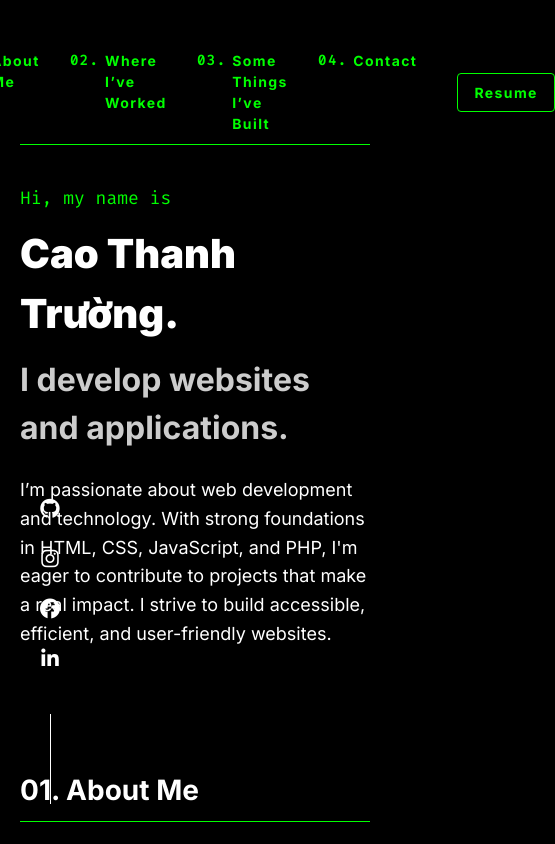
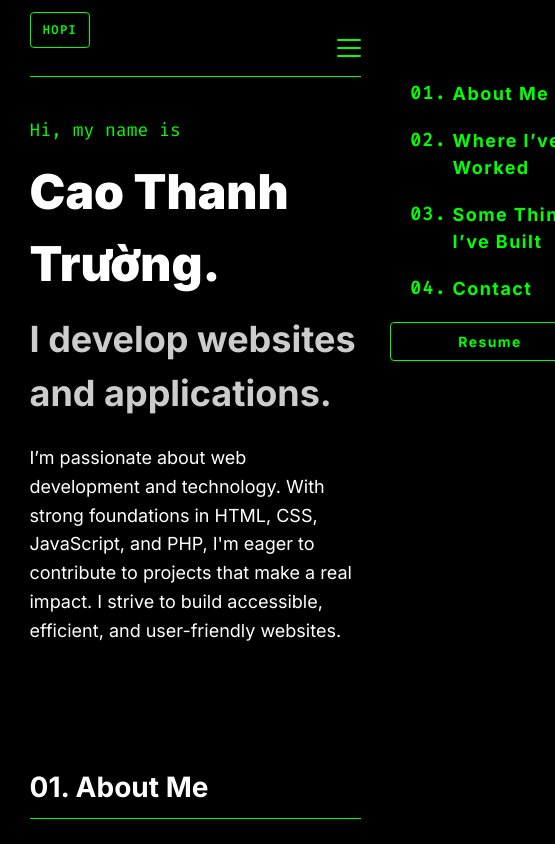
Before and after one commit to ThanhTruong286/my-portfolio, a plain HTML site: page portfolio/index.html in a window 390 px wide. Shown: the top 844 px of the page, 555 px wide, since content can reach past the window. Drawn offline with Linux system fonts and the light colour scheme.

Commit message:
add responsive

```diff
--- a/portfolio/index.html
+++ b/portfolio/index.html
@@ -18,15 +18,21 @@
   <div class="container">
     <header>
       <div class="logo">HOPI</div>
-      <nav>
+      <button class="burger-menu" aria-label="Toggle navigation" aria-expanded="false" aria-controls="primary-navigation">
+        <span class="burger-bar"></span>
+        <span class="burger-bar"></span>
+        <span class="burger-bar"></span>
+      </button>
+      <nav id="primary-navigation" class="nav-menu">
         <ul>
           <li><a href="#about"><span>01.</span> About Me</a></li>
           <li><a href="#work"><span>02.</span> Where I’ve Worked</a></li>
           <li><a href="#project"><span>03.</span> Some Things I’ve Built</a></li>
           <li><a href="#contact"><span>04.</span> Contact</a></li>
         </ul>
+        <a href="./assets/resume.pdf" class="resume-btn resume-btn-mobile" target="_blank" rel="noopener noreferrer">Resume</a>
       </nav>
-      <a href="./assets/resume.pdf" class="resume-btn" target="_blank" rel="noopener noreferrer">Resume</a>
+      <a href="./assets/resume.pdf" class="resume-btn resume-btn-desktop" target="_blank" rel="noopener noreferrer">Resume</a>
     </header>
 
     <!-- Left Side Icon Section -->
--- a/portfolio/script.js
+++ b/portfolio/script.js
@@ -44,7 +44,7 @@
 
   const observer = new IntersectionObserver((entries, observer) => {
     entries.forEach(entry => {
-      if(entry.isIntersecting) {
+      if (entry.isIntersecting) {
         entry.target.style.animationPlayState = 'running';
         observer.unobserve(entry.target);
       }
@@ -55,6 +55,18 @@
     el.style.animationPlayState = 'paused';
     observer.observe(el);
   });
+
+  // ===== BURGER MENU TOGGLE =====
+  const burgerMenu = document.querySelector('.burger-menu');
+  const navMenu = document.querySelector('nav.nav-menu');
+
+  if (burgerMenu && navMenu) {
+    burgerMenu.addEventListener('click', () => {
+      const expanded = burgerMenu.getAttribute('aria-expanded') === 'true' || false;
+      burgerMenu.setAttribute('aria-expanded', !expanded);
+      navMenu.classList.toggle('open');
+    });
+  }
 });
 
 // Ngăn trình duyệt khôi phục vị trí cuộn khi reload
@@ -66,3 +78,8 @@
 window.addEventListener('load', function () {
   window.scrollTo(0, 0);
 });
+
+function toggleMenu() {
+  const nav = document.querySelector('.nav-menu');
+  nav.classList.toggle('active');
+}
--- a/portfolio/style.css
+++ b/portfolio/style.css
@@ -681,13 +681,19 @@
 /* Responsive */
 @media (max-width: 768px) {
   header {
-    justify-content: center;
+    justify-content: space-between;
   }
   .logo {
     position: static;
-    margin-right: 20px;
+    margin: 0;
   }
-  .social-icons, .email-vertical {
+  .burger-menu {
+    order: 2;
+  }
+  nav.nav-menu {
+    order: 1;
+  }
+  .left-icon-section, .social-icons, .email-vertical {
     display: none;
   }
   main {
@@ -737,6 +743,123 @@
   }
   .project img {
     width: 100%;
+  }
+}
+
+/* Added Responsive for tablets */
+@media (max-width: 1024px) {
+  .container {
+    max-width: 90%;
+    padding: 20px 10px;
+  }
+  .intro-name {
+    font-size: 48px;
+  }
+  .intro-subtitle {
+    font-size: 36px;
+  }
+  .project {
+    flex: 1 1 100%;
+    flex-direction: column;
+  }
+  .project img {
+    width: 100%;
+    height: auto;
+  }
+}
+
+/* Burger Menu */
+.burger-menu {
+  display: none;
+  flex-direction: column;
+  justify-content: space-around;
+  width: 24px;
+  height: 24px;
+  background: transparent;
+  border: none;
+  cursor: pointer;
+  padding: 0;
+  z-index: 1100;
+}
+
+.burger-bar {
+  width: 24px;
+  height: 2px;
+  background-color: #00FF00;
+  border-radius: 2px;
+  transition: all 0.3s linear;
+  position: relative;
+  transform-origin: 1px;
+}
+
+.burger-menu[aria-expanded="true"] .burger-bar:nth-child(1) {
+  transform: rotate(45deg);
+}
+
+.burger-menu[aria-expanded="true"] .burger-bar:nth-child(2) {
+  opacity: 0;
+}
+
+.burger-menu[aria-expanded="true"] .burger-bar:nth-child(3) {
+  transform: rotate(-45deg);
+}
+
+@media (max-width: 768px) {
+  .burger-menu {
+    display: flex;
+  }
+  nav.nav-menu {
+    position: fixed;
+    top: 60px;
+    right: 0;
+    background-color: #000000;
+    width: 200px;
+    height: calc(100vh - 60px);
+    transform: translateX(100%);
+    transition: transform 0.3s ease-in-out;
+    box-shadow: -2px 0 5px rgba(0,0,0,0.5);
+    padding-top: 20px;
+    z-index: 1050;
+    display: flex;
+    flex-direction: column;
+  }
+  nav.nav-menu.open {
+    transform: translateX(0);
+  }
+  nav.nav-menu ul {
+    flex-direction: column;
+    gap: 20px;
+    padding-left: 20px;
+  }
+  nav.nav-menu ul li a {
+    font-size: 18px;
+  }
+  .resume-btn-mobile {
+    display: block;
+    margin: 20px 0 0 0;
+    padding: 8px 16px;
+    border-radius: 4px;
+    font-weight: 600;
+    color: #00FF00;
+    border: 1px solid #00FF00;
+    text-align: center;
+    width: auto;
+    transition: background-color 0.3s ease, color 0.3s ease;
+  }
+  .resume-btn-mobile:hover {
+    background-color: #00FF00;
+    color: #000000;
+  }
+  .resume-btn-desktop {
+    display: none;
+  }
+}
+@media (min-width: 769px) {
+  .resume-btn-desktop {
+    display: block;
+  }
+  .resume-btn-mobile {
+    display: none;
   }
 }
 
```
Also changed, not shown: portfolio/other-projects.html (deleted, +0 -75 lines), 1 other file.
